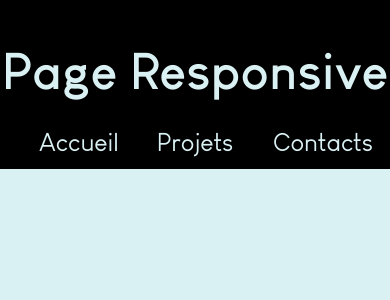
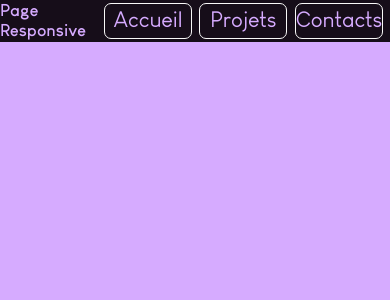
Before and after one commit to Deuteronome/responsiveDesign, a PHP site: page /pages/responsiveTest.htm in a window 390 px wide. Shown: the top 300 px of the page. Run offline with PHP 8.4, Linux system fonts and the light colour scheme.

Commit message:
Responsive

```diff
--- a/pages/responsiveTest.htm
+++ b/pages/responsiveTest.htm
@@ -9,12 +9,12 @@
 </head>
 <body>
 
-    <header class="header-desktop">
+    <header>
         <h1>Page Responsive</h1>
-        <nav class="nav-desktop">
-            <a href="../pages/responsiveTest.htm" class="nav-button-desktop">Accueil</a>
-            <a href="#" class="nav-button-desktop">Projets</a>
-            <a href="#" class="nav-button-desktop">Contacts</a>
+        <nav>
+            <a href="../pages/responsiveTest.htm" class="nav-button">Accueil</a>
+            <a href="#" class="nav-button">Projets</a>
+            <a href="#" class="nav-button">Contacts</a>
         </nav>
     </header>
 
--- a/style/style.css
+++ b/style/style.css
@@ -19,9 +19,9 @@
     margin: 0;
     padding: 0;
     box-sizing: border-box;
-    --main-back : #daf1f3;
-    --main-font : #272a2c;
-    --head-back : #000000;
+    --main-back : #d6abff;
+    --main-font : #f8f8f8;
+    --head-back : #160d19;
 }
 
 body {
@@ -81,3 +81,43 @@
  .nav-button-desktop:hover {
     background-color: var(--main-font);
  }
+
+
+
+ .header-mobile {
+    font-family: 'customBold', sans-serif;
+    height: 5vh;
+    flex-direction: row;
+    justify-content: center;
+    align-items: center;
+
+ }
+
+.header-mobile>h1 {
+    font-size: 2vh;
+}
+
+
+ .nav-mobile {
+    font-family: 'custom', sans-serif;
+    width: 100vw;
+    height: 6vh;
+ }
+
+ .nav-button-mobile {
+    display : block;
+    text-align : center;
+    height: 70%;
+    width : 30%;
+    font-size: 2.6vh;
+    padding-top: 0.3vh;
+    background-color: var(--head-back);
+    color: var(--main-back);
+    border-radius:7px;
+    transition: background-color 1000ms;
+    text-decoration: none;
+    background-color: #160d19;
+    border: #f8f8f8 double 0.1px;
+
+
+ }
```
Also changed, not shown: script/responsive.js (+38 -0 lines).
